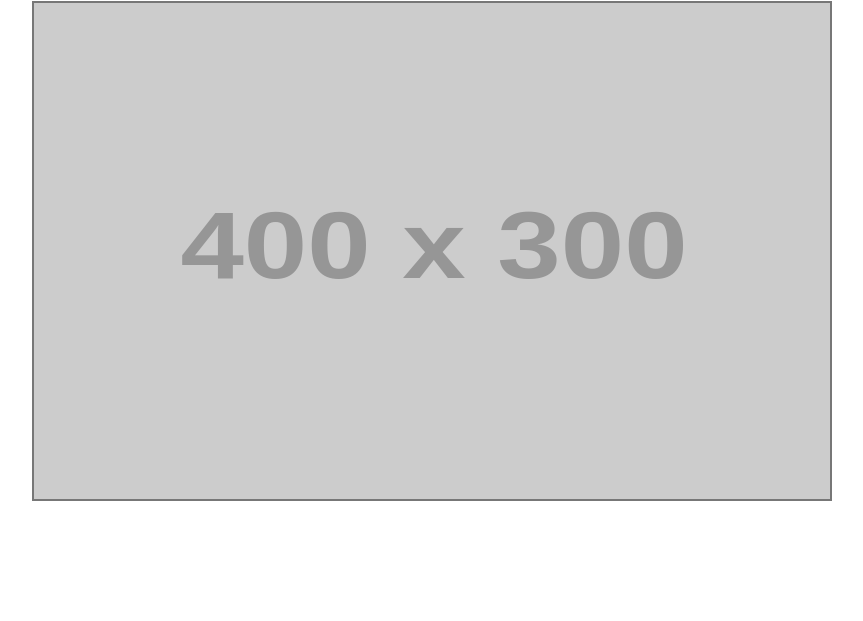
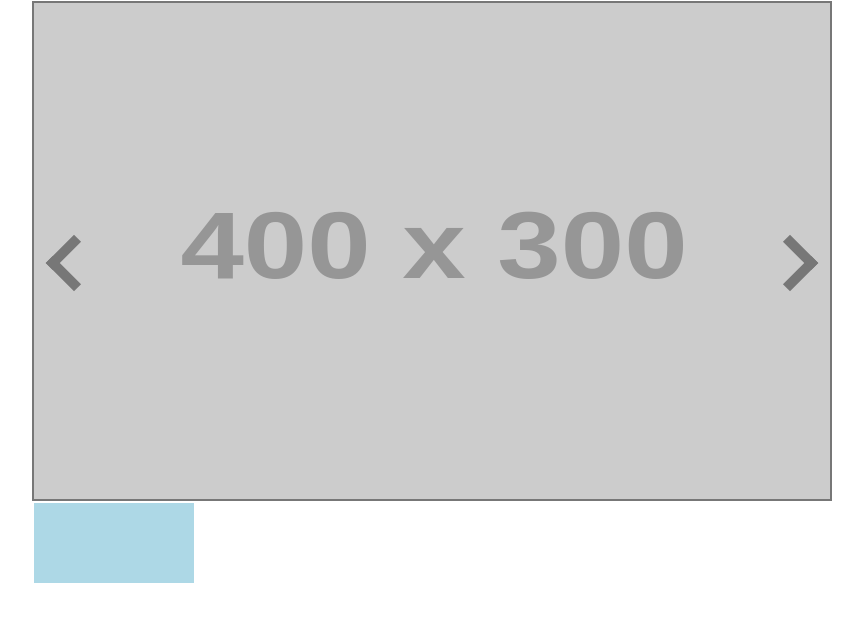
Before and after one commit to peterpid/jquery-carousel, a website: page index.html in a window 1280 px wide. Shown: the part 79-700 px from the top of the page, without its empty margins (208-1071 px from the left). Drawn offline with nearby package versions, Linux system fonts and the light colour scheme; placeholder pictures from the web are drawn by us.

Commit message:
Add arrow left, right navigation buttons

```diff
--- a/index.html
+++ b/index.html
@@ -13,13 +13,27 @@
   <body>
   	<h1>jQuery Carousel</h1>
   	<div id="carousel">
-  		<ul>
-  			<li><img src="http://via.placeholder.com/400x300/23313F" alt="placeholder"></li>
-  			<li><img src="http://via.placeholder.com/400x300/F13C61" alt="placeholder"></li>
-  			<li><img src="http://via.placeholder.com/400x300/3FB1D0" alt="placeholder"></li>
-  			<li><img src="http://via.placeholder.com/400x300/2DCEBE" alt="placeholder"></li>
-  			<li><img src="http://via.placeholder.com/400x300/DDDDDD" alt="placeholder"></li>
-  		</ul>
+      <ul>
+        <li>
+          <img src="http://via.placeholder.com/400x300/DDDDDD" alt="placeholder">
+        </li>
+        <li>
+          <img src="http://via.placeholder.com/400x300/23313F" alt="placeholder">
+        </li>
+        <li>
+          <img src="http://via.placeholder.com/400x300/F13C61" alt="placeholder">
+        </li>
+        <li>
+          <img src="http://via.placeholder.com/400x300/3FB1D0" alt="placeholder">
+        </li>
+        <li>
+          <img src="http://via.placeholder.com/400x300/2DCEBE" alt="placeholder">
+        </li>
+      </ul>
+      <div id="nav-arrows">
+        <div id="btn-left"><i class="arrow-left"></i></div>
+        <div id="btn-right"><i class="arrow-right"></i></div>
+      </div>
   	</div>
     <script type="text/javascript" src="js/script.js"></script>
   </body>
--- a/sass/style.scss
+++ b/sass/style.scss
@@ -2,6 +2,10 @@ $image-height: 500px;
 $image-width: 800px;
 $list-size: 5;
 $border-color: #777;
+$nav-arrow-color: #777;
+$nav-arrow-size: 40px;
+$nav-arrow-margin: 20px;
+$nav-arrow-thickness: $nav-arrow-size / 4;
 
 * {
   box-sizing: border-box;
@@ -9,11 +13,10 @@ $border-color: #777;
 
 body {
 	text-align: center;
+	font-size: 16px;
 }
 
 #carousel {
-	align: middle;
-	text-align: center;
 	border: 2px solid $border-color;
 	margin: 0 auto;
 	padding: 0;
@@ -28,9 +31,10 @@ body {
 		margin: 0;
 		padding: 0;
 		list-style-type: none;
-		display: block;
+		display: inline-block;
+
 		li {
-			display: inline-block;
+			//display: inline-block;
 			width: $image-width;
 			height: $image-height;
 			float: left;
@@ -38,7 +42,50 @@ body {
 			img {
 				width: 100%;
 				height: 100%;
+				//display: inline-block;
+				opacity: unset;
+			}
+		}
+	}
+	#nav-arrows{
+		margin: 0;
+		padding: 0;
+		background-color: lightblue;
+		position: absolute;
+
+		div {
+			position: relative;
+		  	top: -0.5*($image-height + $nav-arrow-size + $nav-arrow-margin);
+			//border: solid 1px black;
+			display: inline-block;
+			cursor: pointer;
+
+		    i {
+				border: solid $nav-arrow-color;
+			  	border-width: 0 $nav-arrow-thickness $nav-arrow-thickness 0;
+			  	display: inline-block;
+			  	margin: $nav-arrow-margin;
+				height: $nav-arrow-size;
+			  	width: $nav-arrow-size;
 			}
 		}
 	}
 }
+
+#btn-left {
+	left: 0;
+}
+
+#btn-right {
+	left: $image-width - 4px - 4*$nav-arrow-size;
+}
+
+.arrow-left {
+    transform: rotate(135deg);
+    -webkit-transform: rotate(135deg);
+}
+
+.arrow-right {
+    transform: rotate(-45deg);
+    -webkit-transform: rotate(-45deg);
+}
```
Also changed, not shown: css/style.css, 1 other file.
